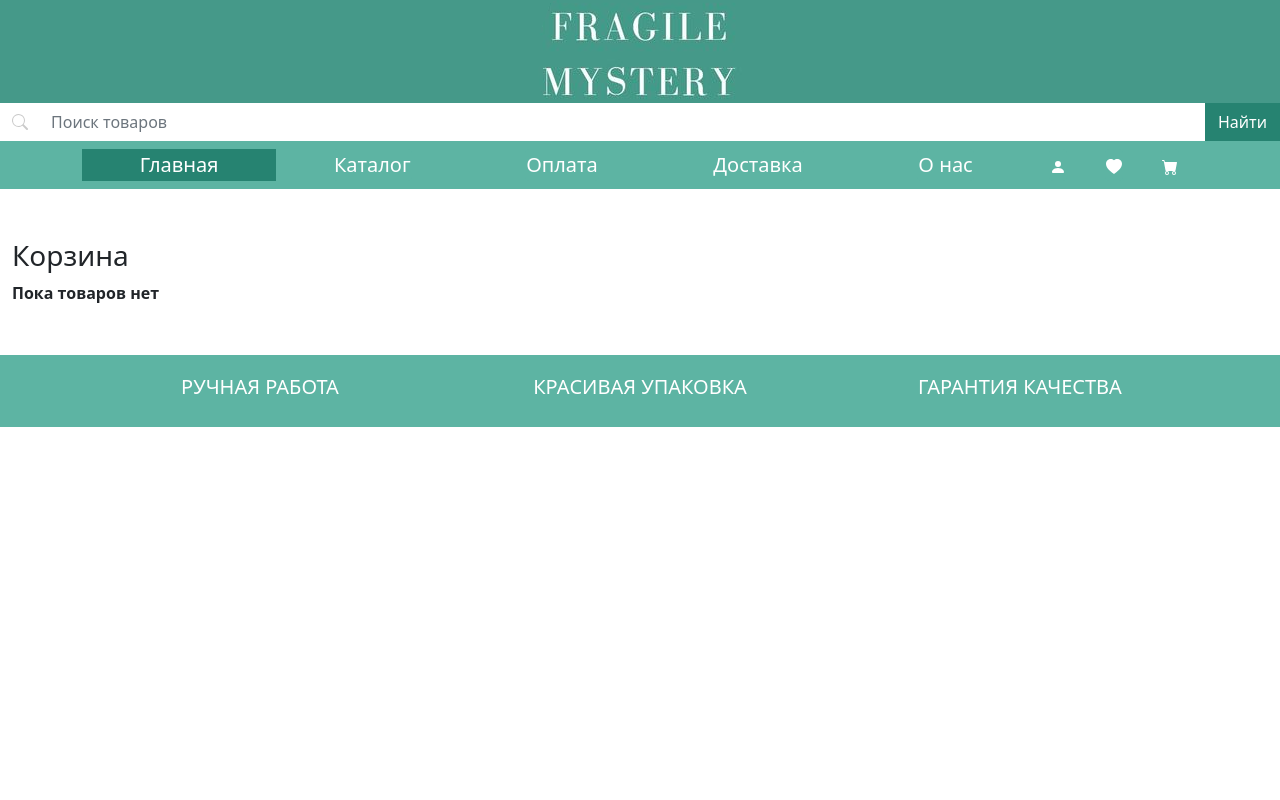
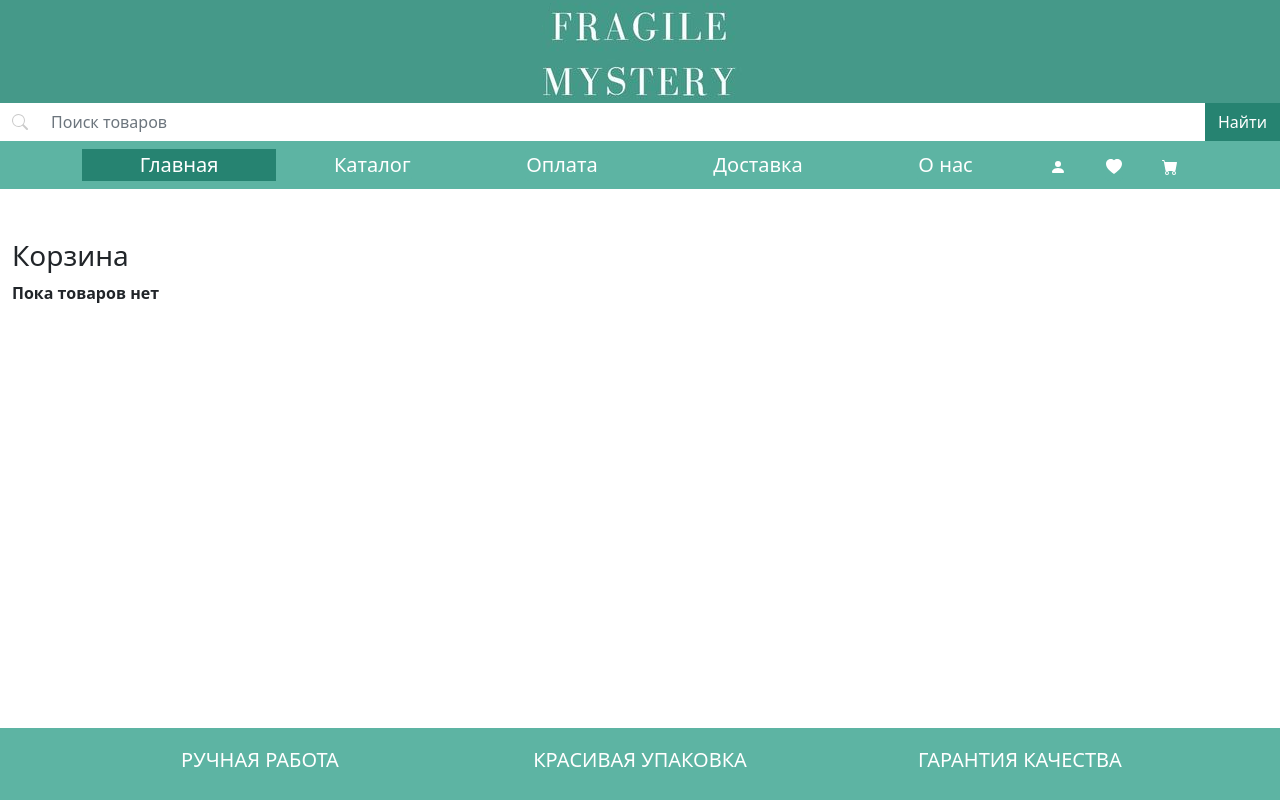
Before and after one commit to Daniil-Solo/Jewelry-Shop-on-Django, a Django app: template jewshop/cart/templates/cart/cart.html in a window 1280 px wide. Run offline with Django 4.2, Linux system fonts and the light colour scheme; the template is opened without the code that fills it, so the values that code supplies are empty.

Commit message:
make sticky footer

```diff
--- a/jewshop/core/templates/core/base.html
+++ b/jewshop/core/templates/core/base.html
@@ -11,7 +11,7 @@
     <title>{{title}}</title>
     <link href="{%static 'core/css/styles.css' %}" type="text/css" rel="stylesheet">
   </head>
-  <body>
+  <body class="d-flex flex-column min-vh-100">
     {% block content %}
     {% endblock content %}
     <!-- JavaScript and dependencies -->
--- a/jewshop/core/templates/core/content.html
+++ b/jewshop/core/templates/core/content.html
@@ -73,8 +73,10 @@
   </div>
 </nav>
 
-{% block maincontent %}
-{% endblock maincontent %}
+<div class="wrapper flex-grow-1">
+    {% block maincontent %}
+    {% endblock maincontent %}
+</div>
 
 <footer class="pretty-green" style="padding-top: 20px;">
     <div class="container text-center">
```
